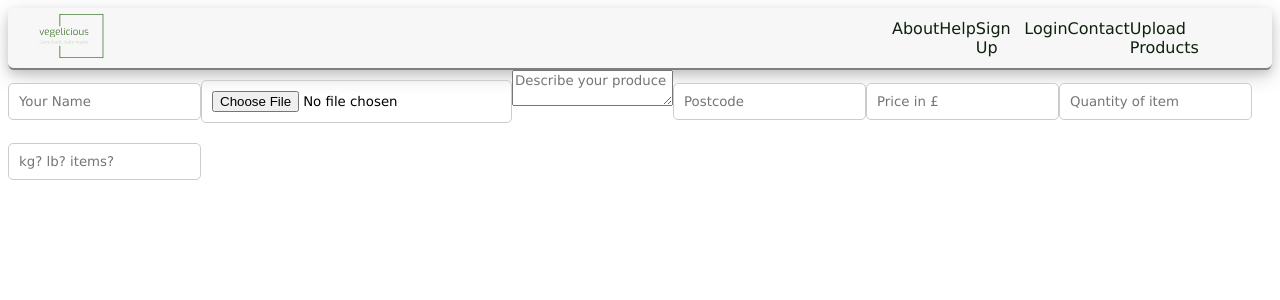
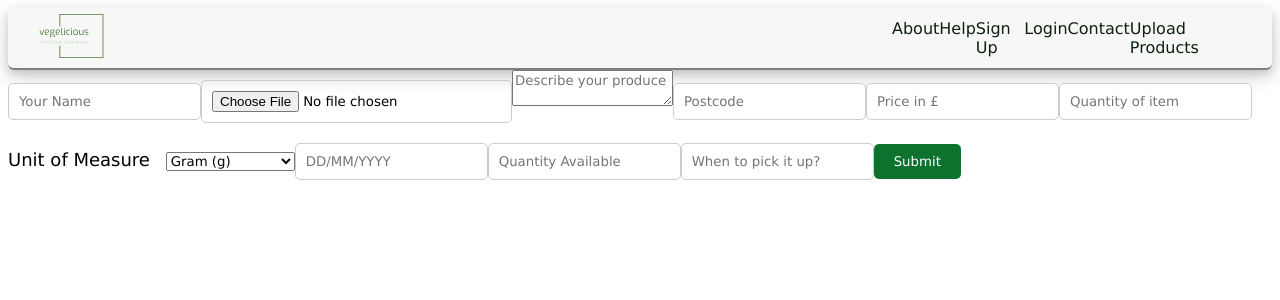
Before and after one commit to chingu-voyages/v46-tier3-team-33, a React (Vite) app in the folder frontend/: page /Upload in a window 1280 px wide. Shown: the top 300 px of the page. Built offline with nearby package versions, Linux system fonts and the light colour scheme.

Commit message:
added extra input fields in the form

```diff
--- a/frontend/src/components/Pages/productUploadForm/ProductUploadForm.tsx
+++ b/frontend/src/components/Pages/productUploadForm/ProductUploadForm.tsx
@@ -14,6 +14,10 @@ interface FormValues {
 }
 
 export default function ProductUploadForm() {
+  const handleSubmit = (e: React.FormEvent) => {
+    e.preventDefault();
+    console.log(formValues);
+  };
   return (
     <form>
       <input type="text" name="name" placeholder="Your Name" />
@@ -22,11 +26,29 @@ export default function ProductUploadForm() {
       <input type="text" name="postcode" placeholder="Postcode" />
       <input type="number" name="price" placeholder="Price in £" />
       <input type="number" name="quantity" placeholder="Quantity of item" />
+      <label htmlFor="unitOfMeasure"> Unit of Measure </label>
+      <select id="unitOfMeasure" name="unitOfMeasure">
+        <option value="g"> Gram (g)</option>
+        <option value="kg"> Kilogram (kg)</option>
+        <option value="oz"> Ounce (oz)</option>
+        <option value="lb"> Pound (lb)</option>
+        <option value="ml"> Millilitre (ml)</option>
+        <option value="l"> Litre (l)</option>
+        <option value="items"> Individual Items</option>
+      </select>
+
+      <input type="string" name="expiryDate" placeholder="DD/MM/YYYY" />
       <input
         type="number"
-        name="unit of measure"
-        placeholder="kg? lb? items?"
+        name="quantityAvailable"
+        placeholder="Quantity Available"
       />
+      <input
+        type="string"
+        name="availabilityTime"
+        placeholder="When to pick it up?"
+      />
+      <button type="submit"> Submit</button>
     </form>
   );
 }
```
